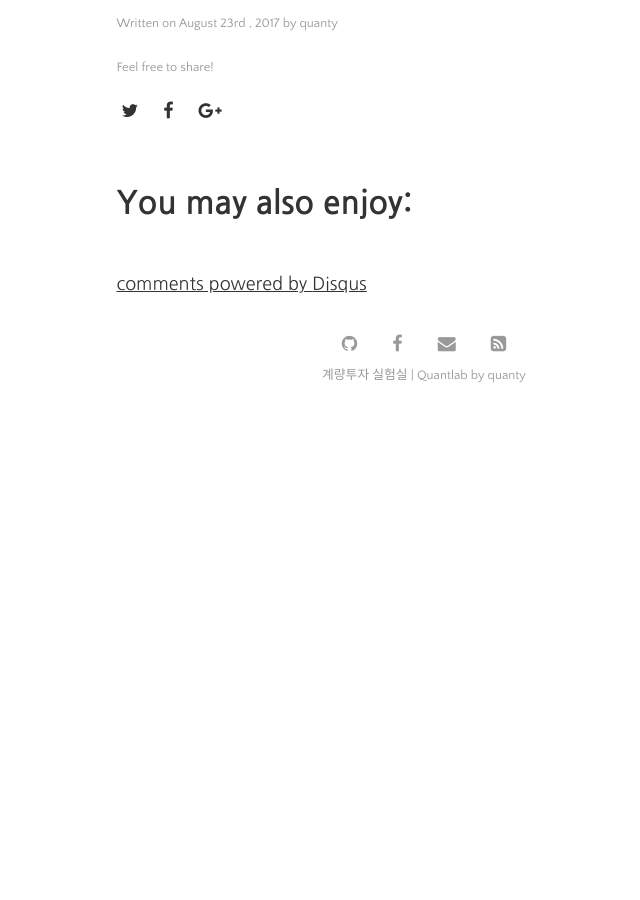
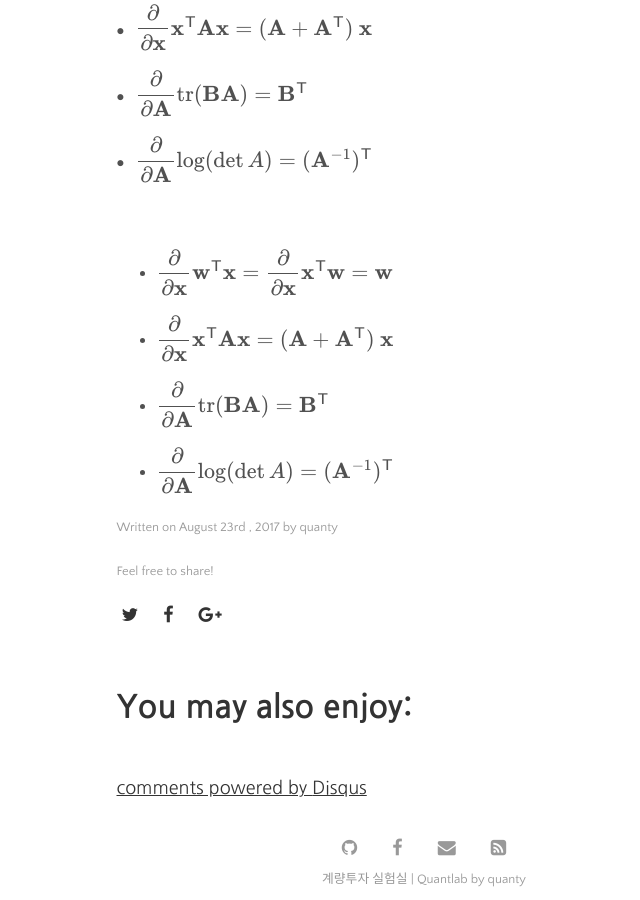
Before and after one commit to gem763/gem763.github.io, a Jekyll site: the page built from _posts/2017-08-23-linear-algebra-basic.md, in a window 1280 px wide and 900 px high, scrolled down 4231 px. Shown: the whole window, without its empty margins (216-856 px from the left). Built offline with Jekyll 4.4.1, drawn with Linux system fonts in a browser that asks for light colours; formulas are drawn with MathJax 3; comment, search, counter and statistics services are not loaded; before the commit the page ends 4652 px from its top, so only the background shows below that.

Commit message:
Uploaded by https://stackedit.io/

```diff
--- a/_posts/2017-08-23-linear-algebra-basic.md
+++ b/_posts/2017-08-23-linear-algebra-basic.md
@@ -53,6 +53,7 @@ Trace는 아래와 같은 성질을 지닌다.
 $$
 \mathbf{x}^\mathsf{T} \mathbf{A} \mathbf{x} = \text{tr}(\mathbf{x}^\mathsf{T} \mathbf{A} \mathbf{x}) = \text{tr}(\mathbf{A} \mathbf{x} \mathbf{x}^\mathsf{T}) = \text{tr}(\mathbf{x} \mathbf{x}^\mathsf{T} \mathbf{A})
 $$
+
 <br/>
 
 ### Determinant
@@ -131,6 +132,7 @@ $\mathbf{y} = [y_1 \cdots y_m]^\mathsf{T} = [f_1(x) \cdots f_m(x)]^\mathsf{T} =
 $$
 \frac{\partial \mathbf{f}}{\partial x} = \left[ \frac{\partial y_1}{\partial x} \cdots \frac{\partial y_m}{\partial x} \right] \in \mathbb{R}^{1 \times m}
 $$
+
 <br/>
 
 ### 벡터를 벡터로 미분
@@ -158,6 +160,7 @@ $$
 \dfrac{\partial^2 y}{\partial x_n \partial x_1} & \cdots & \dfrac{\partial^2 y}{\partial x_n^2}
 \end{bmatrix} = \frac{\partial}{\partial \mathbf{x}} \nabla f = \mathbf{J}(\nabla f) \in \mathbb{R}^{n \times n}
 $$
+
 <br/>
 
 ### 스칼라를 행렬로 미분
@@ -172,6 +175,7 @@ $$
 \dfrac{\partial y}{\partial x_{m1}} & \cdots & \dfrac{\partial y}{\partial x_{mn}}
 \end{bmatrix} \in \mathbb{R}^{m \times n}
 $$
+
 <br/>
 
 ### 주요 미분규칙
@@ -185,3 +189,14 @@ ${\scriptsize \bullet} ~~\dfrac{\partial}{\partial \mathbf{x}} \mathbf{x}^\maths
 ${\scriptsize \bullet} ~~\dfrac{\partial}{\partial \mathbf{A}} \text{tr}(\mathbf{B}\mathbf{A}) = \mathbf{B}^\mathsf{T}$
 
 ${\scriptsize \bullet} ~~\dfrac{\partial}{\partial \mathbf{A}} \log(\det{A}) = (\mathbf{A}^{-1})^\mathsf{T}$
+
+
+<br/>
+
+* $\dfrac{\partial}{\partial \mathbf{x}} \mathbf{w}^\mathsf{T} \mathbf{x} = \dfrac{\partial}{\partial \mathbf{x}} \mathbf{x}^\mathsf{T} \mathbf{w} = \mathbf{w}$
+
+* $\dfrac{\partial}{\partial \mathbf{x}} \mathbf{x}^\mathsf{T} \mathbf{A} \mathbf{x} = (\mathbf{A} + \mathbf{A}^\mathsf{T}) ~\mathbf{x}$
+
+* $\dfrac{\partial}{\partial \mathbf{A}} \text{tr}(\mathbf{B}\mathbf{A}) = \mathbf{B}^\mathsf{T}$
+
+* $\dfrac{\partial}{\partial \mathbf{A}} \log(\det{A}) = (\mathbf{A}^{-1})^\mathsf{T}$
```
